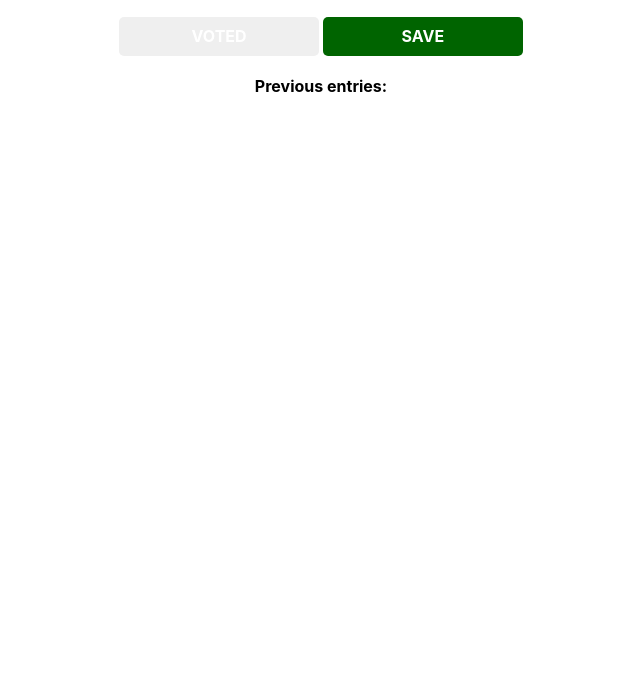
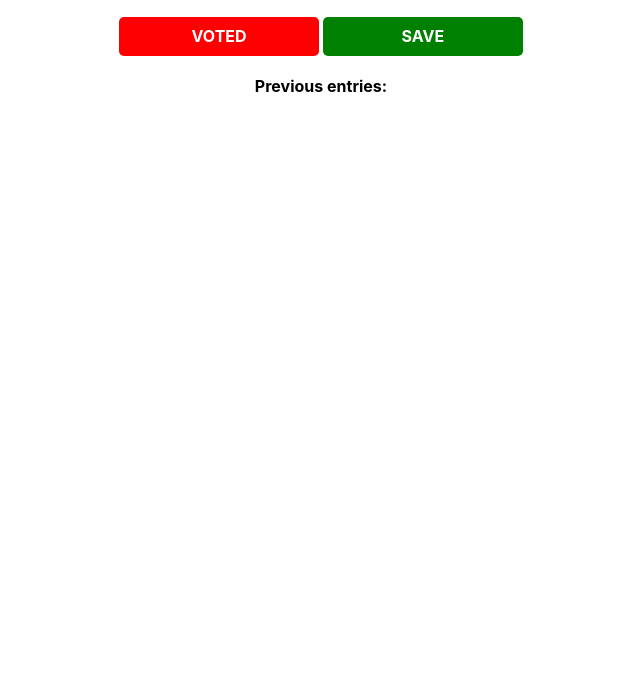
Before and after one commit to blurryface027/vote-counter, a website built with Vite: page index.html in a window 1280 px wide. Shown: the part 117-800 px from the top of the page, without its empty margins (319-959 px from the left). Built offline with nearby package versions, Linux system fonts and the light colour scheme; files whose address does not match are found by name.

Commit message:
Update index.css

```diff
--- a/index.css
+++ b/index.css
@@ -28,10 +28,10 @@ button {
     border-radius: 5px;
 }
 
-#increment-btn {
-    background: darkred;
+#voted-btn {
+    background: red;
 }
 
 #save-btn {
-    background: darkgreen;
+    background: green;
 }
```
